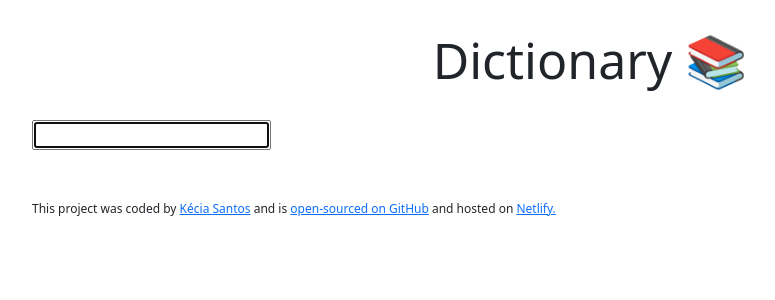
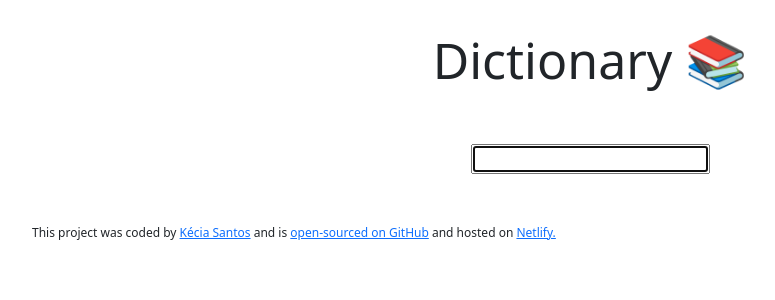
Before and after one commit to keciakaroline/react-dictionary-project, a React (Create React App) app: page / in a window 1280 px wide. Shown: the top 300 px of the page, without its empty margins (50-825 px from the left). Built offline with nearby package versions, Linux system fonts and the light colour scheme.

Commit message:
text-centered some features

```diff
--- a/src/components/Dictionary.js
+++ b/src/components/Dictionary.js
@@ -27,7 +27,7 @@ export default function Dictionary() {
   return (
     <div className="Dictionary">
       <h1>Dictionary 📚</h1>
-      <form onSubmit={search}>
+      <form onSubmit={search} className="text-center pt-4">
         <input type="search" autoFocus={true} onChange={handleNewKeyword} />
       </form>
       <Results results={results} />
--- a/src/components/Results.js
+++ b/src/components/Results.js
@@ -5,7 +5,7 @@ export default function Results(props) {
   if (props.results) {
     return (
       <div className="Results">
-        <h2>{props.results.word}</h2>
+        <h2 className="text-center my-5">{props.results.word}</h2>
         {props.results.meanings.map(function (meaning, index) {
           return (
             <div key={index}>
```
